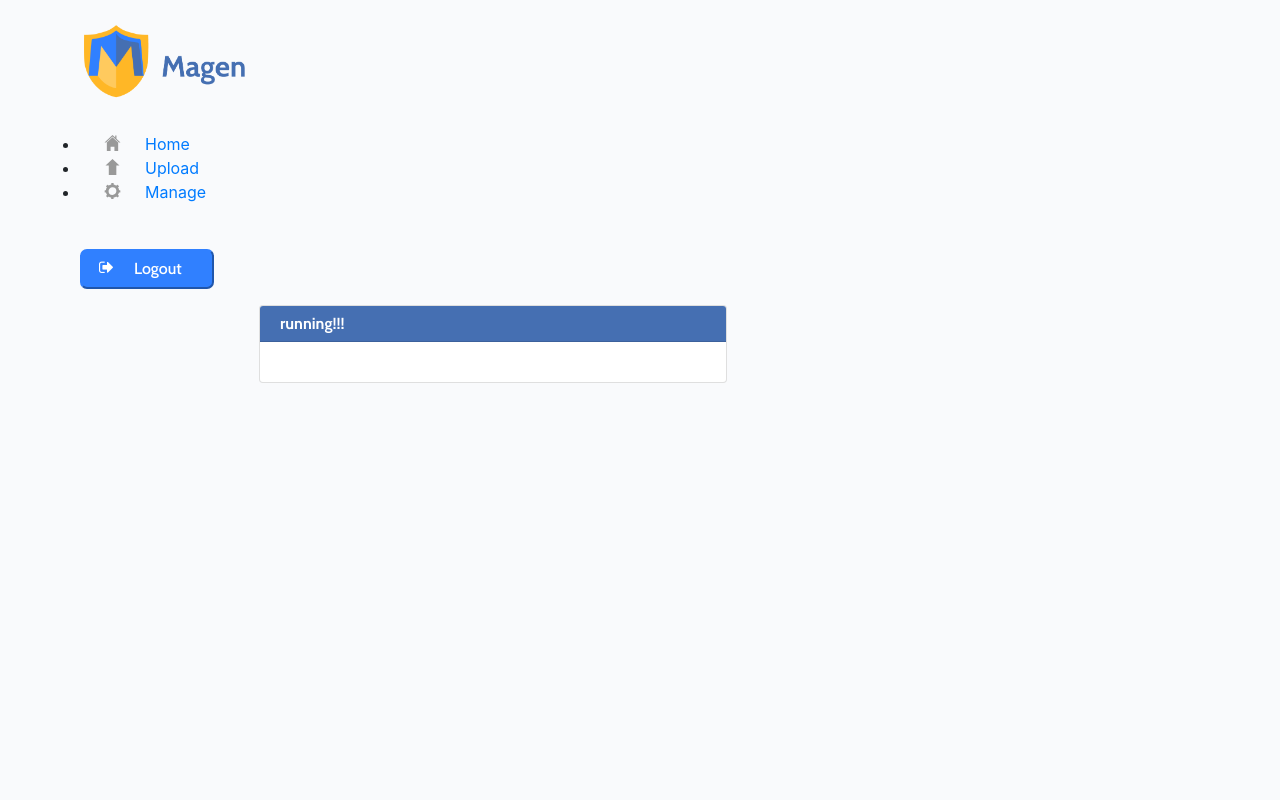
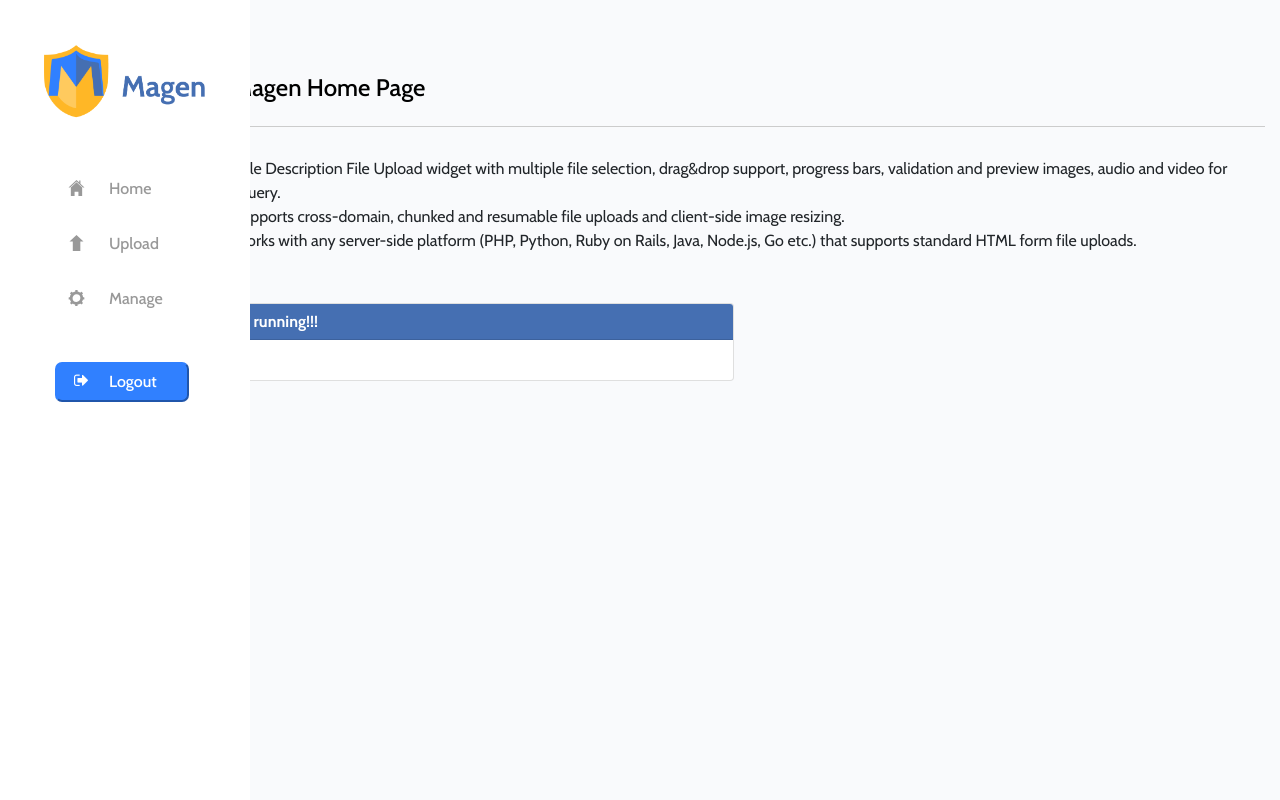
Before and after one commit to magengit/magen-io, a Python web app: template templates/response.html in a window 1280 px wide. Run offline with Jinja, Linux system fonts and the light colour scheme; the template is opened without the code that fills it: most values are stand-ins (such as "Sample title", 1, 10 or a date in 2020); some libraries are stand-ins or nearby versions.

Commit message:
response.html

```diff
--- a/templates/response.html
+++ b/templates/response.html
@@ -22,11 +22,11 @@
 
 <body style="background-color: rgb(249,250,252);">
   <div id="webwrapper">
-    <nav>
+    <nav class="sidebar">
      <a href="https://magengit.github.io/" target="_blank">
       <img class="magenlogo1 img-fluid" src="{{ url_for('static',filename='images/magentitle.png') }}" alt="magenlogo"></img>
     </a>
-    <ul>
+    <ul class="sidebarhover">
 
       <li><a class="navlink" href="/"><svg class="manageicon" id="Layer_1" xmlns="http://www.w3.org/2000/svg" viewBox="0 0 391.43 391.43"><title>Home</title><path fill="#999" d="M368.2,349.05l138.39-129L645,349.05M368.2,349V558h91.18V455.16h94.41V558H645V349Zm235.11-92.28V178h-30V228.8l-66.72-62.19L310.87,349h38.62l157.1-146.43L663.68,349h38.63Z" transform="translate(-310.87 -166.61)"/></svg>Home</a></li>
 
@@ -44,8 +44,18 @@
 
     </ul>
   </nav>
+  </div>
   <div class="content-wrapper">
   <div class="container">
+      <div class="sharetitle">
+        Magen Home Page <!--Title -->
+        </div>
+          <div class="shareinfo">
+            <!--Title Description-->
+            <p>Title Description File Upload widget with multiple file selection, drag&amp;drop support, progress bars, validation and preview images, audio and video for jQuery.<br>
+            Supports cross-domain, chunked and resumable file uploads and client-side image resizing.<br>
+            Works with any server-side platform (PHP, Python, Ruby on Rails, Java, Node.js, Go etc.) that supports standard HTML form file uploads.</p>
+          </div>
       <div class="row">
         <div class="col-sm-6">
             <div class="card">
@@ -55,9 +65,9 @@
                 </div>
             </div>
         </div>
+      </div>
 
 
-  </div>
   </div>
 </div>
   <script src="https://code.jquery.com/jquery-3.2.1.slim.min.js" integrity="sha384-KJ3o2DKtIkvYIK3UENzmM7KCkRr/rE9/Qpg6aAZGJwFDMVNA/GpGFF93hXpG5KkN" crossorigin="anonymous"></script>
```
Lines whose indentation alone changed are shown as unchanged.
